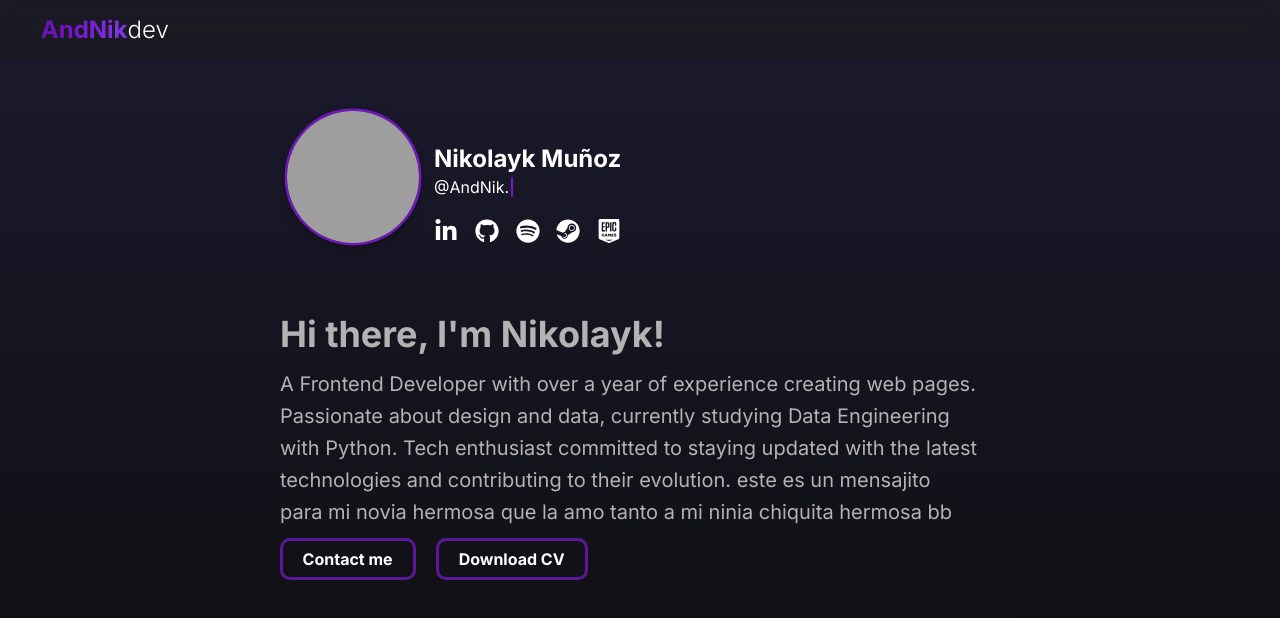
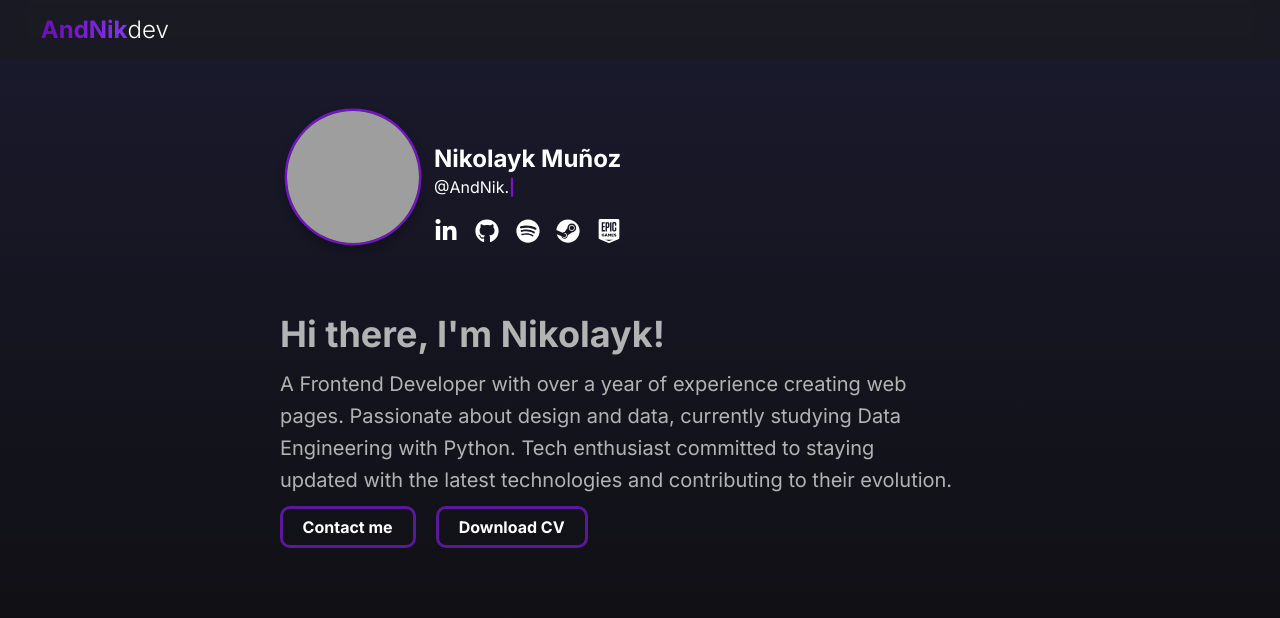
Before and after one commit to AndNikDev/AndNikDev-Portfolio, a React (Vite) app: page / in a window 1280 px wide. Shown: the top 618 px of the page. Built offline with nearby package versions, Linux system fonts and the light colour scheme; grey boxes are pictures that could not be loaded.

Commit message:
edit app

```diff
--- a/src/App.jsx
+++ b/src/App.jsx
@@ -14,7 +14,6 @@ function App() {
         <AboutMe />
         <ContactMe />
         {/* <Footer /> */}
-        <br /><br /><br /><br /><br /><br /><br /><br />
 
       </div>
     </div>
--- a/src/sections/AboutMe.jsx
+++ b/src/sections/AboutMe.jsx
@@ -12,8 +12,6 @@ const AboutMe = () => {
         Passionate about design and data, currently studying Data Engineering
         with Python. Tech enthusiast committed to staying updated with the
         latest technologies and contributing to their evolution.
-
-        este es un mensajito para mi novia hermosa que la amo tanto a mi ninia chiquita hermosa bb
       </p>
     </div>
   );
```
